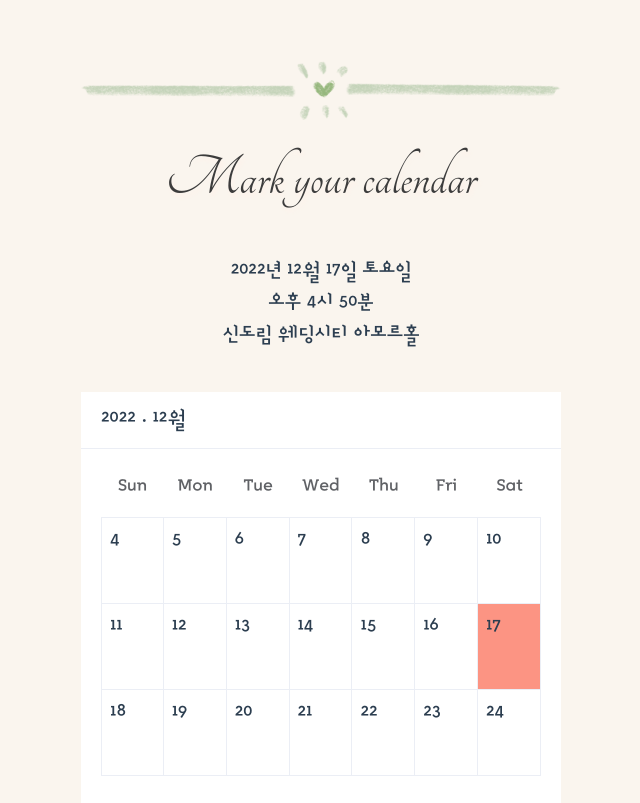
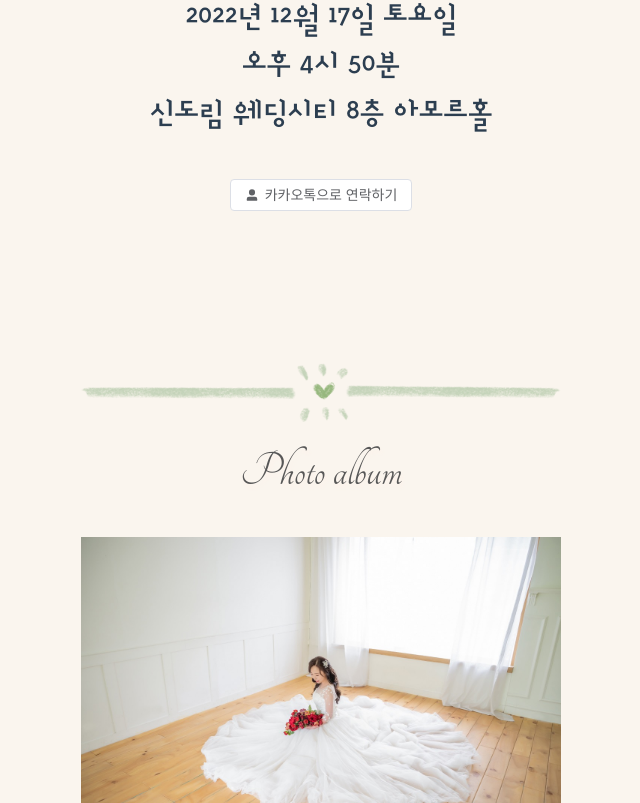
Before and after one commit to ryandhjeon/Mobile-Wedding-Invitation, a Vue app: page / in a window 1280 px wide. Shown: the part 1417-2220 px from the top of the page, without its empty margins (319-959 px from the left). Built offline with nearby package versions, Linux system fonts and the light colour scheme; a web font is replaced by a local one.

Commit message:
Fix components

```diff
--- a/index.html
+++ b/index.html
@@ -9,6 +9,6 @@
   <body>
     <div id="app"></div>
     <script type="module" src="/src/main.js"></script>
-    <script type="application/javascript" defer src="/src/store/index.js"></script>
+    <!-- <script type="application/javascript" src="/src/util/index.js"></script> -->
   </body>
 </html>
--- a/package.json
+++ b/package.json
@@ -11,6 +11,8 @@
     "element-plus": "^2.2.19",
     "particles.vue3": "^2.5.3",
     "vue": "^3.2.41",
+    "vue-head": "^2.2.0",
+    "vue-meta": "^2.4.0",
     "vue-router": "^4.1.5"
   },
   "devDependencies": {
--- a/src/App.vue
+++ b/src/App.vue
@@ -20,8 +20,8 @@ import Share from './components/Share.vue'
     <Invitation />
     <Rsvp />
     <Photo />
+    <Love />
     <Location />
-    <Love />
     <Share />
   </main>
 </template>
--- a/src/assets/base.css
+++ b/src/assets/base.css
@@ -89,7 +89,7 @@ body {
   line-height: 1.6;
   font-family: "Cafe24Oneprettynight", "Yeon Sung", "designhouseLight", "Playfair Display", Inter, -apple-system, BlinkMacSystemFont, 'Segoe UI', Roboto, Oxygen, Ubuntu,
     Cantarell, 'Fira Sans', 'Droid Sans', 'Helvetica Neue', sans-serif;
-  font-size: 16px;
+  font-size: 18px;
   text-rendering: optimizeLegibility;
   -webkit-font-smoothing: antialiased;
   -moz-osx-font-smoothing: grayscale;
--- a/src/assets/main.css
+++ b/src/assets/main.css
@@ -21,13 +21,13 @@ h1 {
   font-family: "Tangerine", serif;
   text-align: center;
   margin-bottom: 0.5em;
-  font-size: 3em;
-  color: #3C3C3C;
+  font-size: 2.5em;
+  color: #575757;
   text-shadow: 2px 4px 4px #FFF1E9;
 }
 
 .divider {
-  margin-top: 14rem;
+  margin-top: 7rem;
 }
 
 .container {
--- a/src/components/Invitation.vue
+++ b/src/components/Invitation.vue
@@ -1,15 +1,9 @@
 <template>
     <div class="container fade-in">
         <div class="story1">
-            Love is patient, love is kind. It does not envy, it does not boast, it is not proud. It does not dishonor others, it is not self-seeking, it is not easily angered, it keeps no record of wrongs. Love does not delight in evil but rejoices with the truth. It always protects, always trusts, always hopes, always perseveres.
-            Love never fails.
-            <div>1 Corinthians 13:4-8</div>
+            사람이 마음으로 자기의 길을 계획할지라도 <br /> 그 걸음을 인도하는 자는 여호와시니라
+            <div>잠언 16:9</div>
         </div>
-
-        <!-- <div class="story1">
-            In their hearts humans plan their course, <br /> but the Lord establishes their steps.
-            <div>Proverbs 16:9</div>
-        </div> -->
 
 
         <div class="story2">
--- a/src/components/Location.vue
+++ b/src/components/Location.vue
@@ -8,8 +8,8 @@
         <div class="map__description">
             <span>서울시 구로구 새말로97 신도림 테크노마트 8층</span>
             <span class="map__description-button">
-                <a href="https://naver.me/5pNERn5Z" target="blank"><el-button type="success" plain>네이버 맵</el-button></a>
-                <a href="http://kko.to/4Jfa8MDW_C" target="blank"><el-button type="warning" plain>카카오 맵</el-button></a>
+                <a href="https://naver.me/5pNERn5Z" target="blank"><el-button class="location_button" type="success" plain>네이버 맵</el-button></a>
+                <a href="http://kko.to/4Jfa8MDW_C" target="blank"><el-button class="location_button" type="warning" plain>카카오 맵</el-button></a>
                 <el-popover
                     placement="top-start"
                     title="웨딩시티"
@@ -17,18 +17,18 @@
                     trigger="click"
                     content="02 . 2111 . 8888"
                 >
-                    <template #reference>
-                        <el-button :icon="PhoneFilled" type="info" plain>웨딩시티</el-button>
-                    </template>
+                    <!-- <template #reference>
+                        <el-button  class="location_button" :icon="PhoneFilled" type="info" plain>웨딩시티</el-button>
+                    </template> -->
                 </el-popover>
             </span>
         </div>
 
         <div class="transportation__container">
             <div class="transportation__list">
-                <el-button @click="count = 1" style="--el-button-hover-text-color: white; --el-button-hover-bg-color: var(--el-color-primary)">지하철</el-button>
-                <el-button @click="count = 2" style="--el-button-hover-text-color: white; --el-button-hover-bg-color: var(--el-color-primary)">버스</el-button>
-                <el-button @click="count = 3" style="--el-button-hover-text-color: white; --el-button-hover-bg-color: var(--el-color-primary)">주차</el-button>
+                <el-button @click="count = 1" style="--el-button-hover-text-color: white; --el-button-hover-bg-color: var(--el-color-primary)" type="danger">지하철</el-button>
+                <el-button @click="count = 2" style="--el-button-hover-text-color: white; --el-button-hover-bg-color: var(--el-color-primary)" type="danger">버스</el-button>
+                <el-button @click="count = 3" style="--el-button-hover-text-color: white; --el-button-hover-bg-color: var(--el-color-primary)" type="danger">주차</el-button>
             </div>
             <el-card class="transportation__card">
                 <div v-if="count === 1" class="subway">
@@ -129,5 +129,10 @@
     border-radius: 30%;
 }
 
+.location_button {
+    padding: 1.5em;
+    color: darkslategray;
+}
+
 
 </style>
--- a/src/components/Love.vue
+++ b/src/components/Love.vue
@@ -52,7 +52,7 @@
                             <Stamp />
                         </el-icon> -->
                     </div>
-                    <div>우리은행 0871-141-3802001 전인영</div>
+                    <div>국민은행 451-24-0124-808 전인영</div>
                 </div>
                 <div v-else-if="count === 4">
                     <div class="one__card-title">
@@ -96,7 +96,7 @@
     import { Promotion, Goblet, Stamp } from '@element-plus/icons-vue'
     const groom = '110-367-792110'
     const bride = '288-910382-83407'
-    const groom_parent = '0871-141-3802001'
+    const groom_parent = '451-24-0124-808'
     const bride_parent = '1002-948-726774'
 
     const count = ref<number>(0)
--- a/src/components/Rsvp.vue
+++ b/src/components/Rsvp.vue
@@ -2,14 +2,14 @@
     <div class="container fade-in">
         <el-image class="divider" :src="divider" loading="lazy"/>
         <h1>Mark your calendar</h1>
-        <div class="rsvp__info">2022년 12월 17일 토요일 <br /> 오후 4시 50분 <br /> 신도림 웨딩시티 아모르홀</div>
-        <div class="rsvp__calendar">
+        <div class="rsvp__info">2022년 12월 17일 토요일 <br /> 오후 4시 50분 <br /> 신도림 웨딩시티 8층 아모르홀</div>
+        <!-- <div class="rsvp__calendar">
             <el-calendar v-model=Value :range=Range ref="calendar" style="--el-calendar-selected-bg-color: #FC9483">
                 <template #header="{ date }">
                     <span>2022 . 12월</span>
                 </template>
             </el-calendar>
-        </div>
+        </div> -->
         <!-- <div class="rsvp__form">
             <el-form :inline="true" :model="formInline" >
 
@@ -33,7 +33,7 @@
             </el-form>
         </div> -->
         <div class="rsvp__contact">
-            궁금하신 사항이 있으시다면 연락주세요.
+            <!-- 궁금하신 사항이 있으시다면 연락주세요. -->
             <div class="rsvp__button">
                 <a href="https://open.kakao.com/o/sq8e99Ke" target="blank">
                     <el-button :icon="UserFilled" :plain="true">카카오톡으로 연락하기</el-button>
@@ -56,7 +56,7 @@
     })
 
     const Value = ref(new Date(2022, 11, 17))
-    const Range = [new Date(2022, 11, 4), new Date(2022, 11, 24)]
+    const Range = [new Date(2022, 11, 11), new Date(2022, 11, 17)]
 </script>
 
 <style scoped>
@@ -70,8 +70,8 @@
 }
 .rsvp__info {
     text-align: center;
-    /* font-weight: bold; */
-    /* font-size: 1.2em; */
+    font-weight: bold;
+    font-size: 1.5em;
 }
 
 .rsvp__calendar {
@@ -80,7 +80,7 @@
 
 .rsvp__contact {
     text-align: center;
-    /* padding: 1em; */
+    padding: 1em;
 }
 
 .rsvp__button {
--- a/src/components/Share.vue
+++ b/src/components/Share.vue
@@ -9,7 +9,13 @@
       <!-- <el-button :icon="ChatRound" :plain="true">카카오톡으로 공유하기</el-button> -->
       <el-button :icon="Link" :plain="true" @click="copyUrl()">청첩장 링크 복사하기</el-button>
     </div>
-    <h3>Wishing you all of the love and happiness! <br />동헌 & 혜원</h3>
+    <div class="ending">
+        Love is patient, love is kind. It does not envy, it does not boast, it is not proud. It does not dishonor others, it is not self-seeking, it is not easily angered, it keeps no record of wrongs. Love does not delight in evil but rejoices with the truth. It always protects, always trusts, always hopes, always perseveres.
+        Love never fails.
+        <div>1 Corinthians 13:4-8</div>
+    </div>
+
+    <h3>동헌 & 혜원</h3>
   </div>
 </template>
 
@@ -45,6 +51,10 @@ const copyUrl = () => {
     margin-left: 0;
     margin: 0.4em;
   }
+  .ending {
+    text-align: center;
+    margin: 5em auto;
+  }
 
   h3 {
     text-align: center;
--- a/src/main.js
+++ b/src/main.js
@@ -1,14 +1,15 @@
-import { createApp } from "vue";
+import { createApp, onMounted } from "vue";
 import ElementPlus from 'element-plus'
 import 'element-plus/dist/index.css'
 import App from "./App.vue";
 import router from "./router";
 import "./assets/main.css";
-// import "./assets/snow"
+
 
 const app = createApp(App);
 app.use(router);
 app.use(ElementPlus)
+
 app.mount('#app')
 
 const faders = document.querySelectorAll
```
Also changed, not shown: src/util/index.js (line endings or trailing spaces), 1 other file (tests, documents, lock files or other folders).
